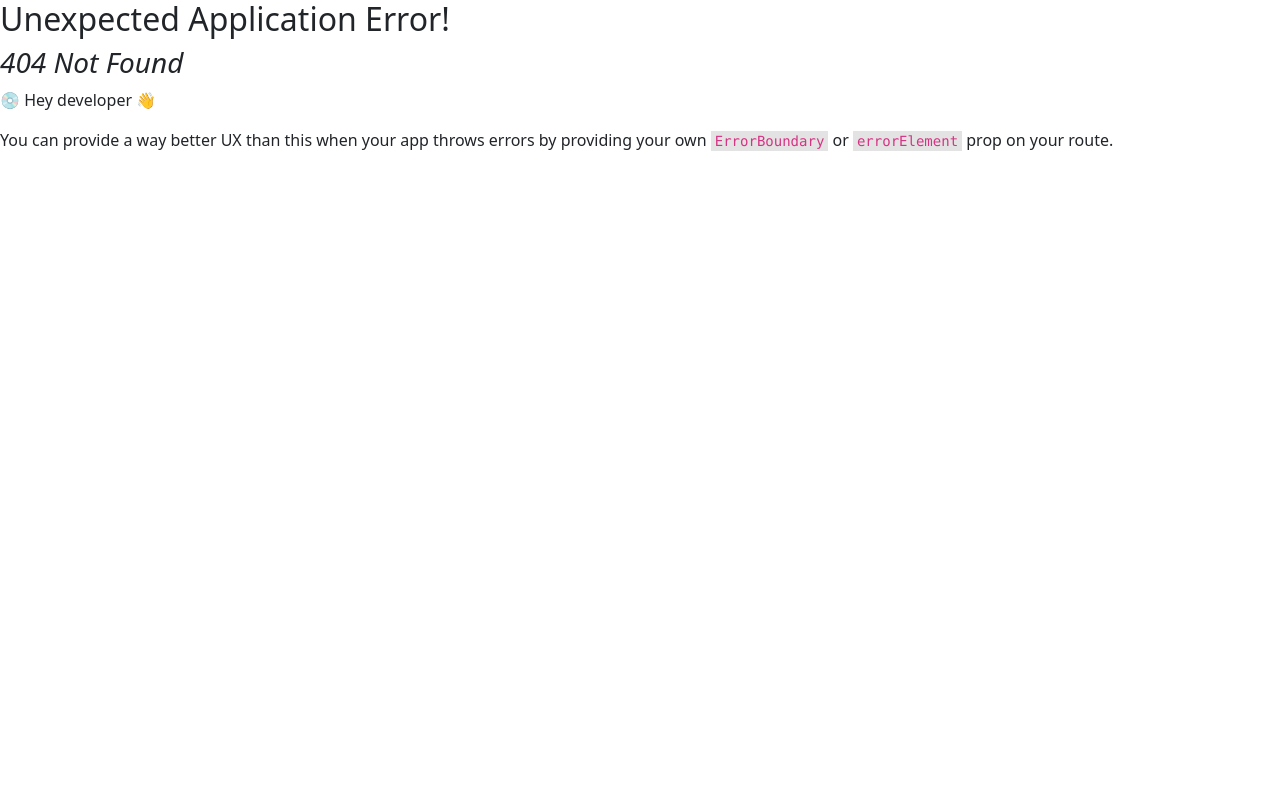
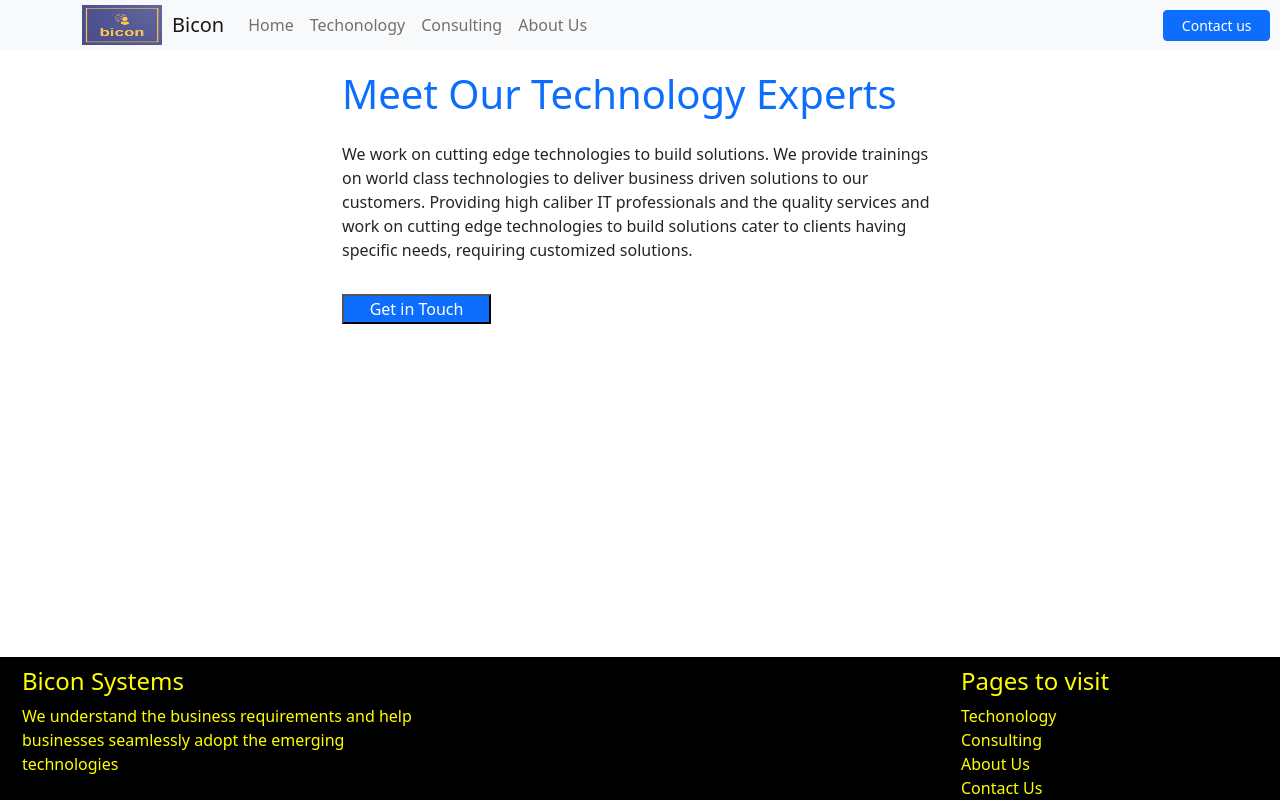
Before and after one commit to baluonline/bicon-temp, a React (Create React App) app: page / in a window 1280 px wide. Before the commit this address had no page. Built offline with nearby package versions, Linux system fonts and the light colour scheme.

Commit message:
routes updated

```diff
--- a/package.json
+++ b/package.json
@@ -2,8 +2,8 @@
   "name": "react-bicon",
   "version": "0.1.0",
   "private": true,
-  "homepage": "https://biconusa.com/bicon-temp/",
-  "proxy": "https://localhost:3000/bicon-temp",
+  "homepage": "https://biconusa.com/",
+  "proxy": "https://localhost:3000",
   "author": "Bicon Systems",
   "dependencies": {
     "@babel/core": "^7.8.7",
--- a/src/App.js
+++ b/src/App.js
@@ -24,13 +24,13 @@ import { StrictMode } from "react";
 
 const router = createBrowserRouter(
   createRoutesFromElements(
-    <Route exact path="/bicon-temp" element={<RootLayout />}>
-      <Route exact path="/bicon-temp" index element={<Home />} />
-      <Route path="/bicon-temp/technology" element={<Technology />} />
-      <Route path="/bicon-temp/consulting" element={<Consulting />} />
-      <Route path="/bicon-temp/contact" element={<Contact />} />
-      <Route path="/bicon-temp/about" element={<About />} />
-      <Route path="/bicon-temp/help" element={<HelpLayout />}>
+    <Route exact path="/" element={<RootLayout />}>
+      <Route exact path="/" index element={<Home />} />
+      <Route path="/technology" element={<Technology />} />
+      <Route path="/consulting" element={<Consulting />} />
+      <Route path="/contact" element={<Contact />} />
+      <Route path="/about" element={<About />} />
+      <Route path="/help" element={<HelpLayout />}>
         <Route path="faq" element={<Faq />} />
         <Route path="contact" element={<Contact />} />
       </Route>
--- a/src/layouts/RootLayout.js
+++ b/src/layouts/RootLayout.js
@@ -2,7 +2,7 @@ import { Outlet, NavLink, Link, useNavigate   } from "react-router-dom";
 import Container from "react-bootstrap/Container";
 import Nav from "react-bootstrap/Nav";
 import Navbar from "react-bootstrap/Navbar";
-import logo from "..//images/logo.png";
+import logo from "../images/logo.png";
 import "../styles/footer.scss";
 import Footer from "./Footer";
 import Button from 'react-bootstrap/Button';
@@ -10,30 +10,30 @@ import Button from 'react-bootstrap/Button';
 export default function RootLayout() {
   const navigate = useNavigate();
   const clickContactUs = () => {
-    navigate("/bicon-temp/contact")
+    navigate("/contact")
   }
   return (
     <div className="root-layout">
       <header className="col-12 d-flex">
         <Navbar className="col-12 " bg="light" expand="lg">
           <Container>
-            <img href="/bicon-temp" className="App-logo" src={logo} />
-            <Navbar.Brand as={Link} to="/bicon-temp">
+            <img href="/" className="App-logo" src={logo} />
+            <Navbar.Brand as={Link} to="/">
               Bicon
             </Navbar.Brand>
             <Navbar.Toggle aria-controls="basic-navbar-nav" />
             <Navbar.Collapse id="basic-navbar-nav">
               <Nav className="me-auto">
-                <Nav.Link as={Link} to="/bicon-temp/">
+                <Nav.Link as={Link} to="/">
                   Home
                 </Nav.Link>
-                <Nav.Link as={Link} to="/bicon-temp/technology">
+                <Nav.Link as={Link} to="/technology">
                   Techonology
                 </Nav.Link>
-                <Nav.Link as={Link} to="/bicon-temp/consulting">
+                <Nav.Link as={Link} to="/consulting">
                   Consulting
                 </Nav.Link>
-                <Nav.Link as={Link} to="/bicon-temp/about">
+                <Nav.Link as={Link} to="/about">
                   About Us
                 </Nav.Link>
               </Nav>
```
